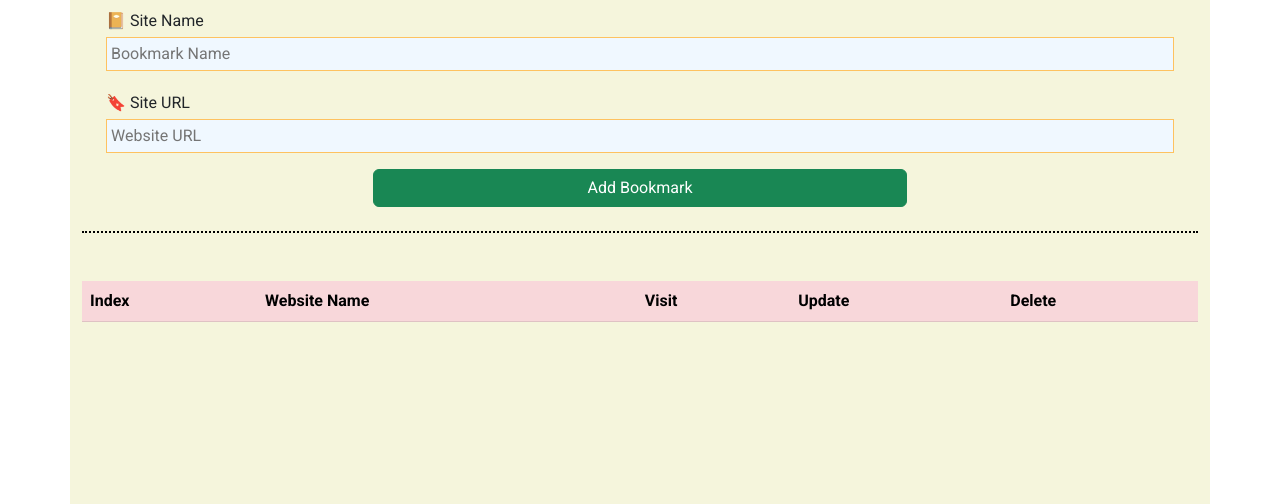
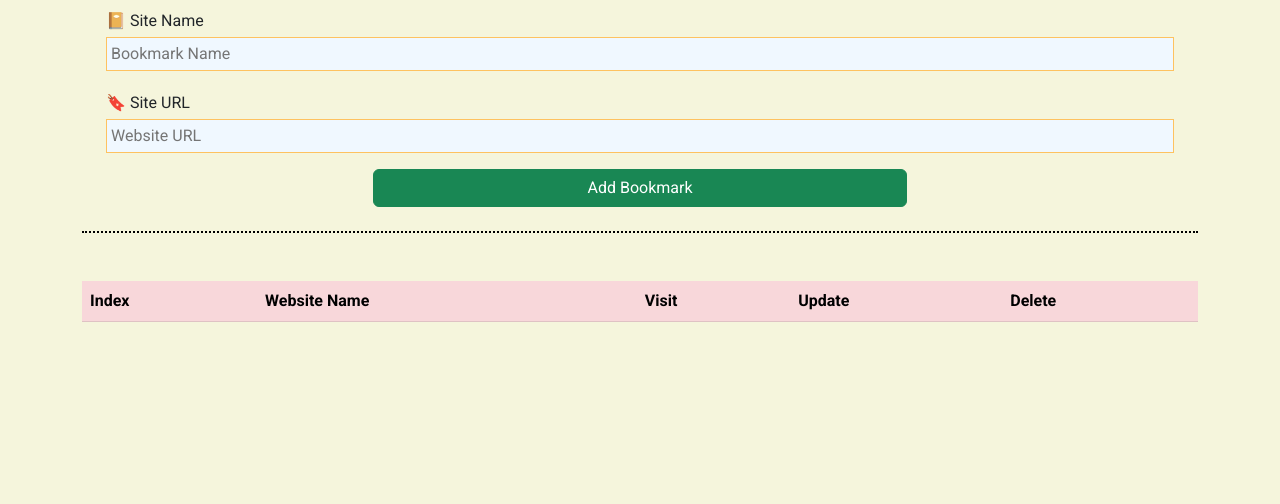
Before and after one commit to HeshamAbdelalem/bookmarks, a plain HTML site: page index.html in a window 1280 px wide. Shown: the part 296-800 px from the top of the page. Drawn offline with Linux system fonts and the light colour scheme.

Commit message:
fix bg color

```diff
--- a/index.html
+++ b/index.html
@@ -7,7 +7,7 @@
     <link rel="stylesheet" href="styles/main.css" />
     <title>Bookmarks</title>
   </head>
-  <body>
+  <body class="bg-">
     <main class="vh-100 container">
       <div class="head text-center mb-4 pb-4">
         <h1 class="d-inline-block">Bookmarker</h1>
--- a/styles/main.css
+++ b/styles/main.css
@@ -5,9 +5,12 @@ font-family: 'Dancing Script', cursive;
 font-family: 'Roboto', sans-serif;
 
 */
+body {
+  background-color: beige;
+
+}
 
 main {
-  background-color: beige;
   font-family: 'Roboto', sans-serif;
   padding: 3rem;
 }
```
